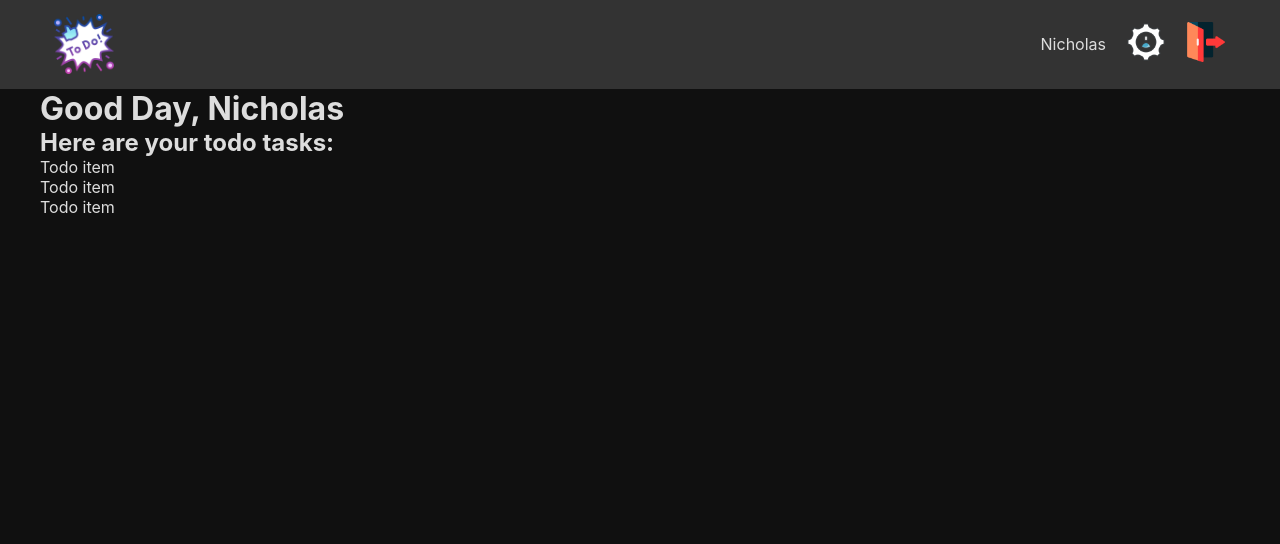
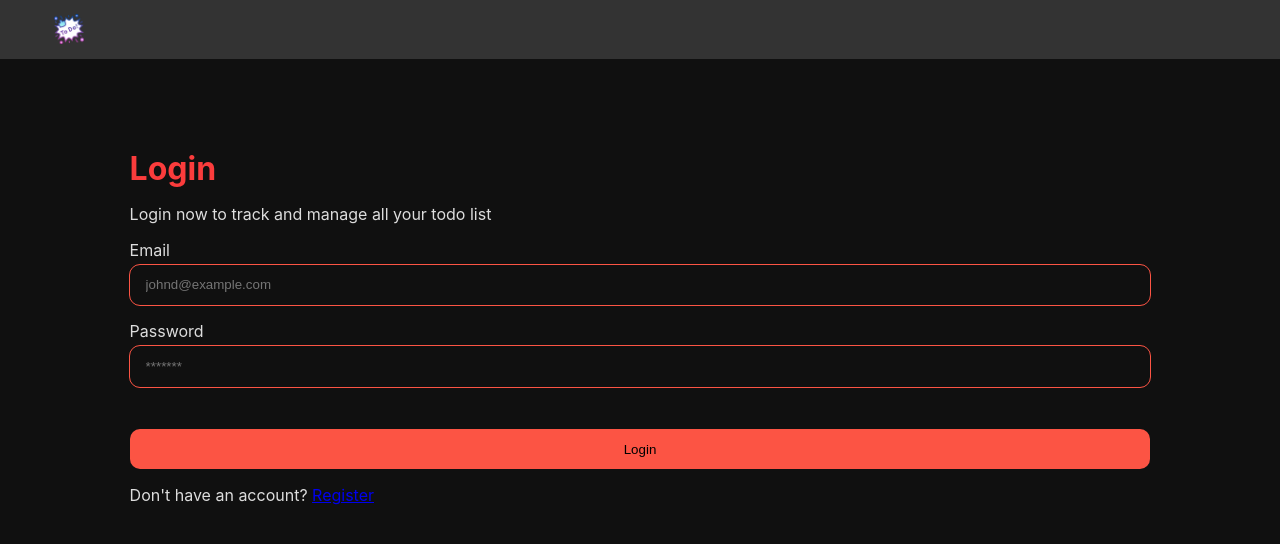
Before and after one commit to rabnic/todo-react-app, a React (Create React App) app: page /login in a window 1280 px wide. Before the commit this address led to /. Shown: the top 544 px of the page. Built offline with nearby package versions, Linux system fonts and the light colour scheme.

Commit message:
implemented user register and login

```diff
--- a/public/index.html
+++ b/public/index.html
@@ -24,7 +24,7 @@
       work correctly both with client-side routing and a non-root public URL.
       Learn how to configure a non-root public URL by running `npm run build`.
     -->
-    <title>React App</title>
+    <title>Todolist React App</title>
   </head>
   <body>
     <noscript>You need to enable JavaScript to run this app.</noscript>
--- a/src/App.css
+++ b/src/App.css
@@ -1,3 +1,13 @@
+:root {
+  --dark: #03232e;
+  --red: #fb3c3c;
+  --orage: #fb8b5c;
+  --semi-red: #fc5444;
+  --blueish: #07485e;
+  --gray: #4c5c5c;
+  --green: #00af80;
+}
+
 * {
   margin: 0;
   padding: 0;
@@ -29,10 +39,15 @@ header {
 .container {
   max-width: 1200px;
   margin: 0 auto;
+  padding: 7vw;
+  display: flex;
+  flex-direction: column;
+  gap: 1rem
 }
 
 header .container {
   display: flex;
+  flex-direction: row;
   justify-content: space-between;
   align-items: center;
   padding: 14px;
@@ -41,7 +56,7 @@ header .container {
 header ul {
   display: flex;
   align-items: center;
-  gap: 20px
+  gap: 15px
 }
 
 header ul li {
@@ -49,6 +64,64 @@ header ul li {
 }
 
 .header-icon {
-  width: 40px;
-  height: 40px;
+  width: 25px;
+  height: 25px;
 }
+
+.container form {
+  display: flex;
+  flex-direction: column;
+  gap: 1rem;
+  width: 100%;
+}
+
+h1 {
+  color: var(--red)
+}
+
+label {
+  display: block;
+  width: 100%;
+}
+
+label:last-of-type {
+  margin-bottom: 10px;
+}
+
+input {
+  padding: .8rem 1rem;
+  border-radius: 10px;
+  border: none;
+  width: 100%;
+  margin-top: 5px;
+  outline: .5px solid var(--semi-red);
+  color: whitesmoke;
+  background: transparent;
+}
+
+form button {
+  padding: .8rem 1rem;
+  background-color: var(--semi-red);
+  border: 0;
+  border-radius: 10px;
+}
+
+.check-done {
+  width: 1em;
+  height: 1em;
+  background: #101010;
+  clip-path: circle(46% at 50% 50%);
+  padding: 5px;
+  border: .5px solid #ddd;
+  /* appearance: none; */
+  outline: none;
+  cursor: pointer;
+  margin-right: 5px;
+}
+
+
+/* Login */
+#login-status {
+  font-size: 14px;
+  color: red;
+}
--- a/src/App.js
+++ b/src/App.js
@@ -1,20 +1,63 @@
+import { useState, useEffect } from 'react';
+import { BrowserRouter as Router, Routes, Route, Navigate } from 'react-router-dom'
 import './App.css';
-import { useState } from 'react';
-import { BrowserRouter as Router, Routes, Route, Navigate } from 'react-router-dom'
 import Home from './pages/Home';
 import Register from './pages/Register';
 import Login from './pages/Login';
+import NoMatch from './pages/NoMatch';
+
+import Header from './components/Header';
 
 function App() {
 
-  const [isLoggedIn, setUserState] = useState(true)
+  const [todolistDB, setTodolistDB] = useState();
+  const [isLoggedIn, setIsLoggedIn] = useState();
+  const [currentUser, setCurrentUser] = useState();
+
+  useEffect(() => {
+    let storedData = localStorage.getItem('todolistDB') || {};
+    if ((typeof storedData) == 'object') {
+      setTodolistDB(storedData);
+      localStorage.setItem('todolistDB', JSON.stringify(storedData));
+    } else {
+      setTodolistDB(JSON.parse(storedData));
+    }
+
+  }, []);
+
+  useEffect(() => {
+    todolistDB && localStorage.setItem('todolistDB', JSON.stringify(todolistDB));
+  }, [todolistDB])
+
+  const registerNewUser = (newUser) => {
+    setTodolistDB({ ...todolistDB, [newUser.email]: newUser })
+  }
+
+  const login = (email, password) => {
+    const userMatched = todolistDB[email];
+    if (!userMatched) return false;
+    if (userMatched.password === password) {
+      setCurrentUser(userMatched)
+      setIsLoggedIn(true)
+      return true;
+    } else {
+      return false;
+    }
+  }
+
+  const logout = () => {
+      setCurrentUser(null);
+      setIsLoggedIn(false)
+  }
 
   return (
     <Router>
+      <Header currentUser={currentUser} logout={logout}/>
       <Routes>
-        <Route path='/' element={isLoggedIn ? <Home /> : <Navigate to="/login"/> } />
-        <Route path='/login/' element={ !isLoggedIn ? <Login setUserState={setUserState} /> : <Navigate to="/"/> } />
-        <Route path='/register' element={<Register />} />
+        <Route path='/' element={isLoggedIn ? <Home currentUser={currentUser} /> : <Navigate to='login' />} />
+        <Route path='/login' element={<Login login={login} />} />
+        <Route path='/register' element={isLoggedIn ? <Home /> : <Register registerNewUser={registerNewUser} />} />
+        <Route path='*' element={<NoMatch />} />
       </Routes>
     </Router>
   );
--- a/src/components/Header.jsx
+++ b/src/components/Header.jsx
@@ -1,13 +1,16 @@
-const Header = () => {
+const Header = ({currentUser, logout}) => {
     return (
         <header>
             <div className="container">
-                <img src='./icons/logo.png' width="60px" height="60px" alt='Logo' className="logo" />
+                <img src='./icons/logo.png' width="30px" height="30px" alt='Logo' className="logo" />
+                {
+                currentUser &&
                 <ul className="">
-                    <li>Nicholas</li>
+                    <li>{currentUser.fullName}</li>
                     <li><img className="header-icon" src="./icons/settings_white.png" alt="User settings icon" /></li>
-                    <li><img className="header-icon" src="./icons/logout.png" alt="User logout icon" /></li>
+                    <li onClick={logout}><img className="header-icon" src="./icons/logout.png" alt="User logout icon" /></li>
                 </ul>
+                }
             </div>
         </header>
     )
--- a/src/pages/Home.js
+++ b/src/pages/Home.js
@@ -1,19 +1,19 @@
 import React from 'react'
 import { Link } from 'react-router-dom'
 
-import Header from '../components/Header'
 
-export default function Home() {
+export default function Home({currentUser}) {
   return (
     <>
-        <Header />
-        <div className='container'>
-            <h1>Good Day, Nicholas</h1>
+        <div className='container home'>
+            <h1>Hi, Nicholas</h1>
             <h2>Here are your todo tasks:</h2>
             <div className='todos-container'>
-                <div className='todo-card'>Todo item</div>
-                <div className='todo-card'>Todo item</div>
-                <div className='todo-card'>Todo item</div>
+                <div className='todo-card'>
+                  <input type='checkbox' className='check-done'/>
+                  Task one
+                </div>
+
             </div>
         </div>
     </>
--- a/src/pages/Login.js
+++ b/src/pages/Login.js
@@ -1,23 +1,65 @@
-import React from 'react'
+import React, { useState } from 'react'
 import { useEffect } from 'react'
-import { useNavigate, useParams, useLocation } from 'react-router-dom'
-import Header from '../components/Header'
-export default function Login({ setUserState }) {
-    const params = useParams()
-    const navigate = useNavigate()
-    const location = useLocation()
-    const routeToRegister = () => {
-        navigate('/register')
+import { useNavigate, useParams, useLocation, Link, Navigate } from 'react-router-dom'
+
+export default function Login({ login }) {
+  // const params = useParams()
+  const navigate = useNavigate()
+  // const location = useLocation()
+
+  // const routeToRegister = () => {
+  //   navigate('/register')
+  // }
+
+  // useEffect(() => {
+  //   const q = new URLSearchParams(location.search)
+
+  // }, [])
+  const [email, setEmail] = useState('');
+  const [password, setPassword] = useState('')
+
+  const handleLogin = (e) => {
+    e.preventDefault();
+    const isLoggedIn = login(email, password);
+    const statusElement = document.getElementById('login-status');
+    console.log(isLoggedIn);
+    if (isLoggedIn) {
+      statusElement.textContent = 'Login successful!!!';
+      statusElement.style.color = 'var(--green)';
+      clearFields();
+      setTimeout(() => {
+        navigate('/')
+      }, 1000);
+    } else {
+      statusElement.textContent = 'You have entered an invalid username or password';
+      statusElement.style.color = 'red';
     }
-    useEffect(() => {
-        const q = new URLSearchParams(location.search)
+  }
 
-    }, [])
-    console.log(params);
+  const clearFields = () => {
+    Array.from(document.querySelectorAll('.register input')).forEach(elem => {
+      elem.value = '';
+    })
+  }
+
   return (
     <>
-      <Header />
-        {/* <div>Login</div>
+      <div className='container login'>
+        <h1>Login</h1>
+        <p>Login now to track and manage all your todo list</p>
+        <form onSubmit={handleLogin}>
+          <label>Email
+            <input type='email' name='email' placeholder='johnd@example.com' onChange={(e) => {setEmail(e.target.value)}}/>
+          </label>
+          <label>Password
+            <input type='password' name='password' placeholder='*******' onChange={(e) => {setPassword(e.target.value)}}/>
+          </label>
+          <p id='login-status'></p>
+          <button>Login</button>
+        </form>
+        <p>Don't have an account? <Link to='/register'>Register</Link></p>
+      </div>
+      {/* <div>Login</div>
         <input type={'button'} value="Reroute" onClick={() => setUserState(true)}/>
         <input type="button" value="Go to Register" onClick={() => routeToRegister()} /> */}
     </>
--- /dev/null
+++ b/src/pages/NoMatch.jsx
@@ -0,0 +1,12 @@
+const NoMatch = () => {
+    return (
+        <>
+            <div style={{ padding: 20, display: 'flex', justifyContent: 'center', alignItems: 'center' }}>
+                <h2>404: Page Not Found</h2>
+                <p>Lorem ipsum dolor sit amet, consectetur adip.</p>
+            </div>
+        </>
+    );
+}
+
+export default NoMatch;
--- a/src/pages/Register.js
+++ b/src/pages/Register.js
@@ -1,10 +1,53 @@
-import React from 'react'
+import React, { useState } from 'react'
 import Header from '../components/Header'
+import { Link } from 'react-router-dom'
 
-export default function Register() {
+export default function Register({ registerNewUser }) {
+
+  const [user, setUser] = useState({
+    fullName: '',
+    email: '',
+    password: '',
+    tasks: []
+  })
+
+  const handleInputChange = (e) => {
+    const property = e.target.name;
+    setUser({ ...user, [property]: e.target.value })
+  }
+
+  const handleRegisterNewUser = (e) => {
+    e.preventDefault();
+    registerNewUser(user)
+    clearFields()
+  }
+
+  const clearFields = () => {
+    Array.from(document.querySelectorAll('.register input')).forEach(elem => {
+      elem.value = '';
+    })
+  }
+
+
   return (
     <>
-      <Header />
+      <div className='container register'>
+        <h1>Register</h1>
+        <p>Create an account to have control to to all your todo tasks</p>
+        <form onSubmit={handleRegisterNewUser}>
+          <label>Full Name<br />
+            <input type='text' name='fullName' placeholder='John Doe' required onChange={handleInputChange} />
+          </label>
+          <label>Email<br />
+            <input type='email' name='email' placeholder='johnd@example.com' required onChange={handleInputChange} />
+          </label>
+          <label>Password<br />
+            <input type='password' name='password' placeholder='John Doe' required onChange={handleInputChange} />
+          </label>
+          <button>Register</button>
+          <p>Already have an account? <Link to='/login'>Login</Link></p>
+        </form>
+      </div>
     </>
   )
 }
```
Also changed, not shown: public/manifest.json.
